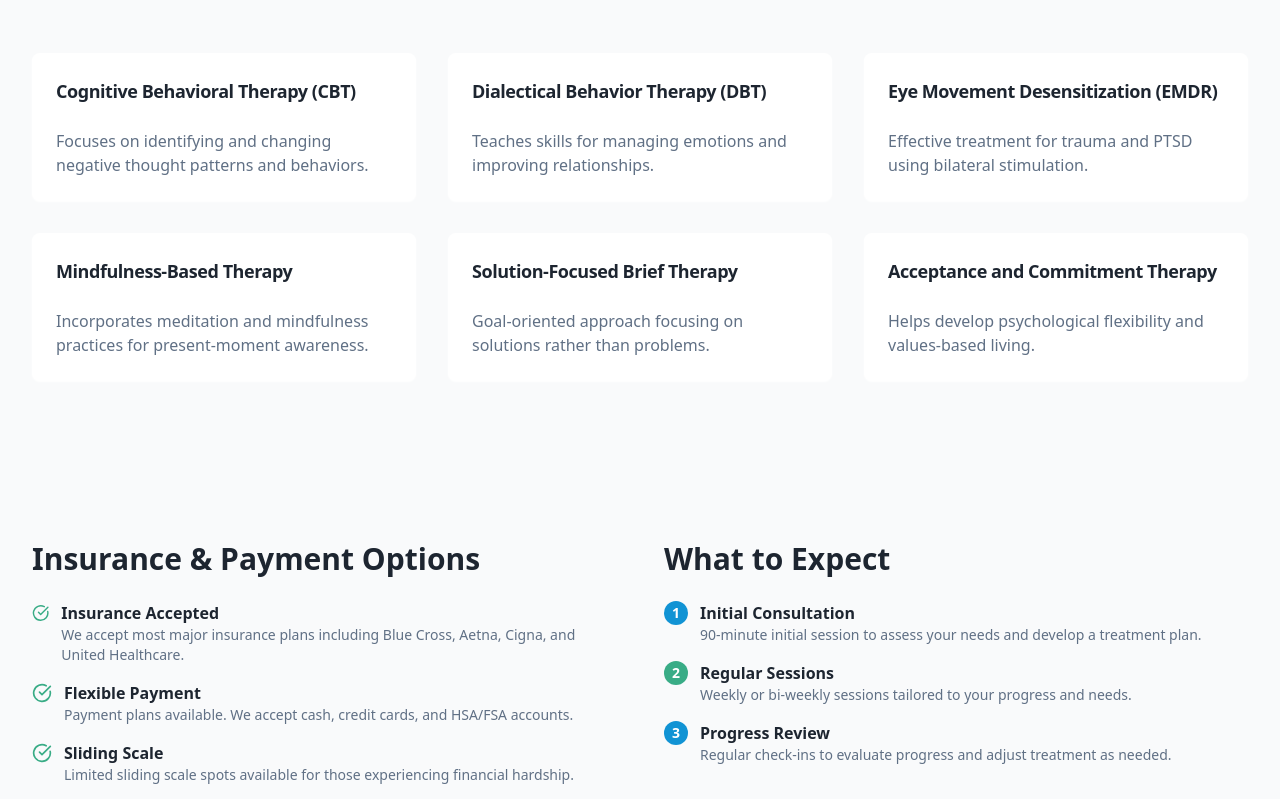
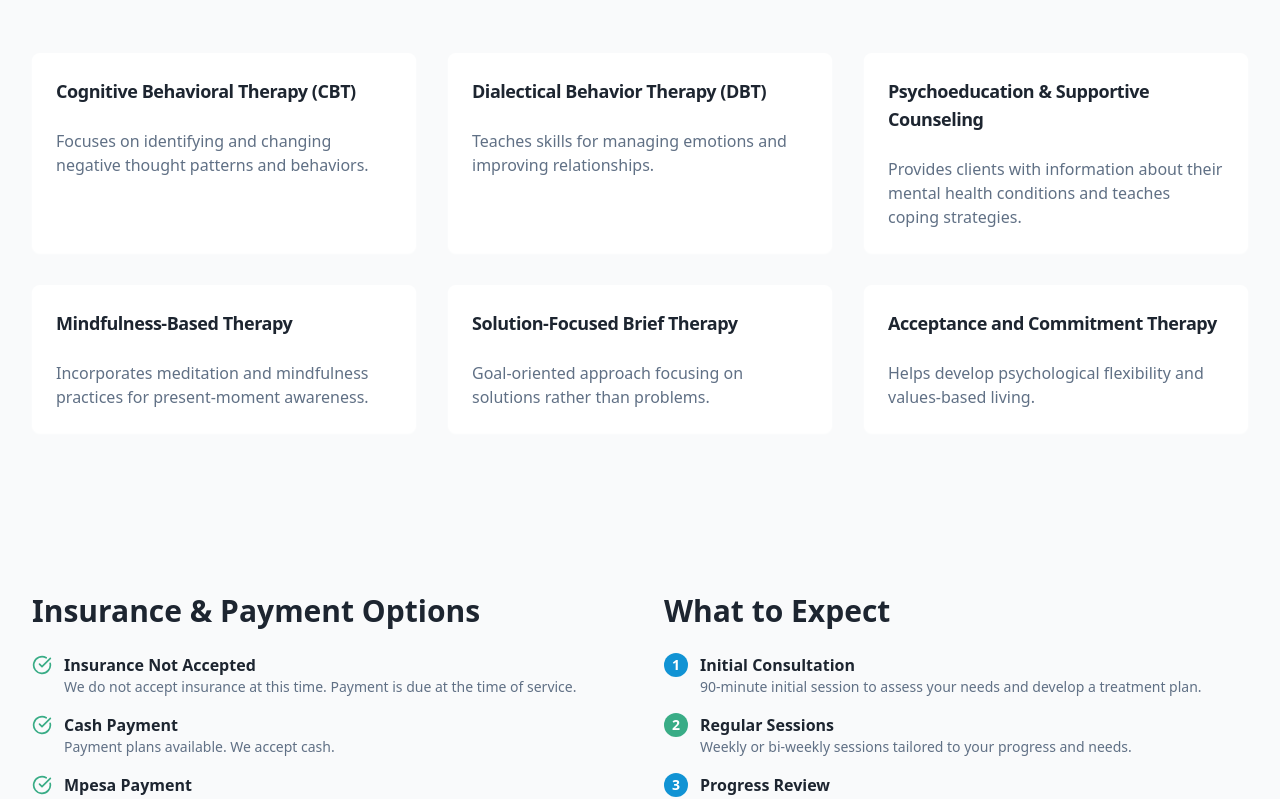
Before and after one commit to kiganyamburu/compassionate-wellbeing-site, a React (Vite) app: page /services in a window 1280 px wide. Shown: the part 1680-2479 px from the top of the page. Built offline with nearby package versions, Linux system fonts and the light colour scheme.

Commit message:
fix(servises):adding mode of payment

```diff
--- a/src/pages/Services.tsx
+++ b/src/pages/Services.tsx
@@ -165,8 +165,8 @@ const Services = () => {
                 description: "Teaches skills for managing emotions and improving relationships."
               },
               {
-                title: "Eye Movement Desensitization (EMDR)",
-                description: "Effective treatment for trauma and PTSD using bilateral stimulation."
+                title: "Psychoeducation & Supportive Counseling",
+                description: "Provides clients with information about their mental health conditions and teaches coping strategies."
               },
               {
                 title: "Mindfulness-Based Therapy",
@@ -208,28 +208,27 @@ const Services = () => {
                 <div className="flex items-start space-x-3">
                   <CheckCircle className="w-5 h-5 text-healing-green mt-0.5" />
                   <div>
-                    <h3 className="font-semibold text-foreground">Insurance Accepted</h3>
+                    <h3 className="font-semibold text-foreground">Insurance Not Accepted</h3>
                     <p className="text-muted-foreground text-sm">
-                      We accept most major insurance plans including Blue Cross, Aetna,
-                      Cigna, and United Healthcare.
+                      We do not accept insurance at this time. Payment is due at the time of service.
                     </p>
                   </div>
                 </div>
                 <div className="flex items-start space-x-3">
                   <CheckCircle className="w-5 h-5 text-healing-green mt-0.5" />
                   <div>
-                    <h3 className="font-semibold text-foreground">Flexible Payment</h3>
+                    <h3 className="font-semibold text-foreground">Cash Payment</h3>
                     <p className="text-muted-foreground text-sm">
-                      Payment plans available. We accept cash, credit cards, and HSA/FSA accounts.
+                      Payment plans available. We accept cash.
                     </p>
                   </div>
                 </div>
                 <div className="flex items-start space-x-3">
                   <CheckCircle className="w-5 h-5 text-healing-green mt-0.5" />
                   <div>
-                    <h3 className="font-semibold text-foreground">Sliding Scale</h3>
+                    <h3 className="font-semibold text-foreground">Mpesa Payment</h3>
                     <p className="text-muted-foreground text-sm">
-                      Limited sliding scale spots available for those experiencing financial hardship.
+                      Mpesa is accepted.
                     </p>
                   </div>
                 </div>
```
